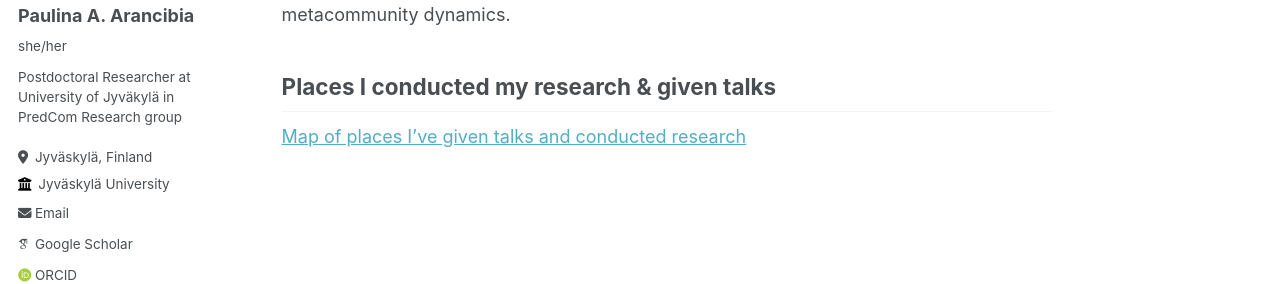
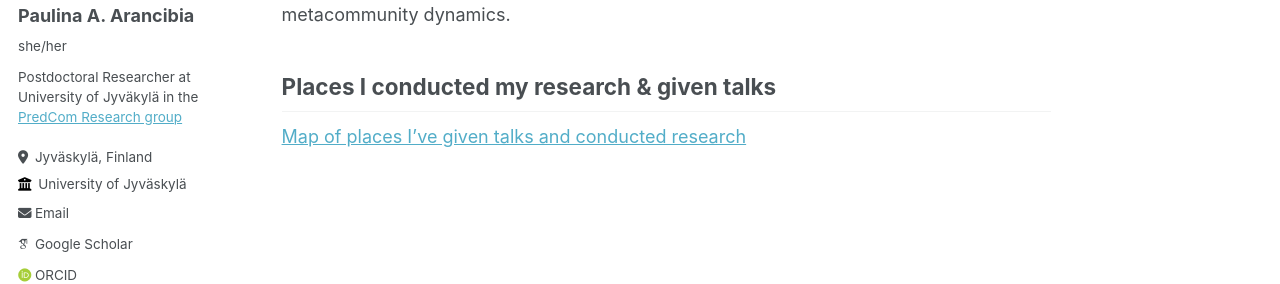
Before and after one commit to parancibia/parancibia.github.io, a Jekyll site: the page built from _pages/about.md, in a window 1280 px wide. Shown: the part 279-563 px from the top of the page. Built offline with Jekyll 4.4.1, drawn with Linux system fonts in a browser that asks for light colours; some web fonts are replaced.

Commit message:
predcom hyperlink

```diff
--- a/_config.yml
+++ b/_config.yml
@@ -24,9 +24,9 @@ author:
   avatar           : "Paulina_2021_3.png"
   name             : "Paulina A. Arancibia"
   pronouns         : "she/her"
-  bio              : "Postdoctoral Researcher at University of Jyväkylä in PredCom Research group"
+  bio              : "Postdoctoral Researcher at University of Jyväkylä in the <a href='https://www.jyu.fi/en/research-groups/predictive-community-ecology-group'> PredCom Research group</a>"
   location         : "Jyväskylä, Finland"
-  employer         : "Jyväskylä University"
+  employer         : "University of Jyväskylä"
   uri              : # URL
   email            : "pauli.arancibia@gmail.com"
 
```
